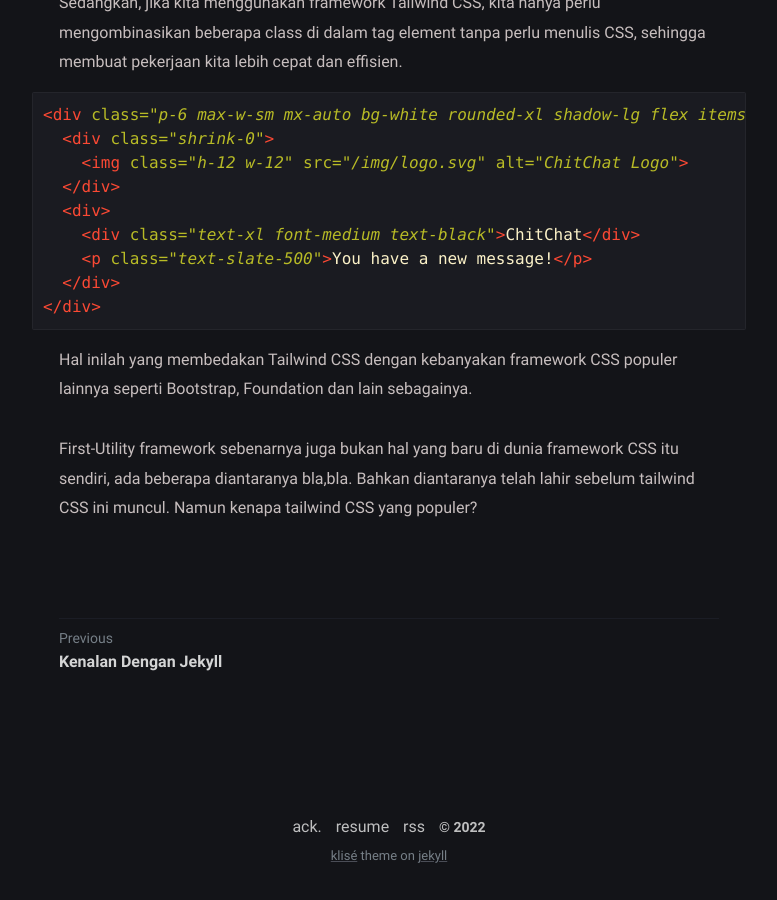
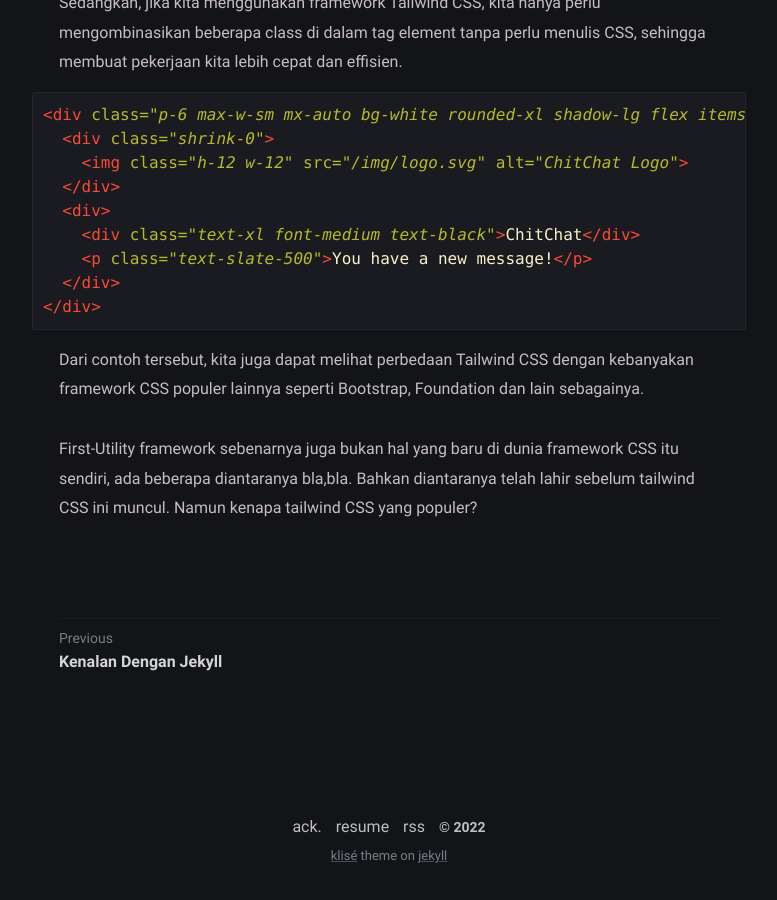
Before and after one commit to nixentric/nixentric.github.io, a Jekyll site: the page built from _posts/2022-02-15-tailwindcss-draft.md, in a window 1280 px wide and 900 px high, scrolled down 2704 px. Shown: the whole window, without its empty margins (251-1028 px from the left). Built offline with Jekyll 4.4.1, drawn with Linux system fonts in a browser that asks for light colours.

Commit message:
Update 2022-02-15-tailwindcss-draft.md

````diff
--- a/_posts/2022-02-15-tailwindcss-draft.md
+++ b/_posts/2022-02-15-tailwindcss-draft.md
@@ -85,6 +85,6 @@ Sedangkan, jika kita menggunakan framework Tailwind CSS, kita hanya perlu mengom
 </div>
 ```
 
-Hal inilah yang membedakan Tailwind CSS dengan kebanyakan framework CSS populer lainnya seperti Bootstrap, Foundation dan lain sebagainya.
+Dari contoh tersebut, kita juga dapat melihat perbedaan Tailwind CSS dengan kebanyakan framework CSS populer lainnya seperti Bootstrap, Foundation dan lain sebagainya.
 
 First-Utility framework sebenarnya juga bukan hal yang baru di dunia framework CSS itu sendiri, ada beberapa diantaranya bla,bla. Bahkan diantaranya telah lahir sebelum tailwind CSS ini muncul. Namun kenapa tailwind CSS yang populer?
````
